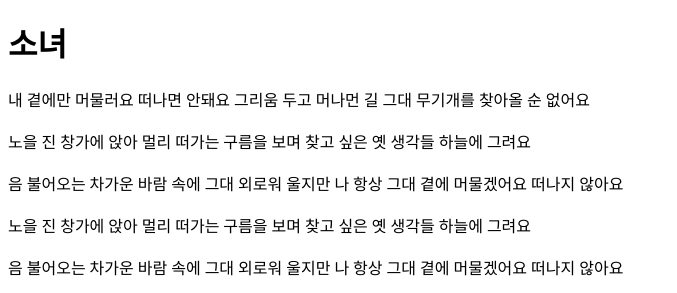
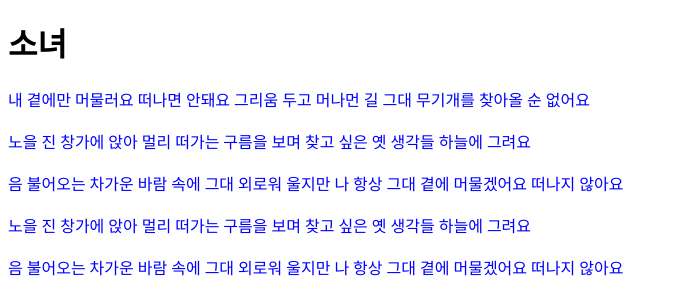
Before and after one commit to kangseunggyuu/gitTest, a plain HTML site: page index.html in a window 1280 px wide. Shown: the part 810-1103 px from the top of the page, without its empty margins (0-677 px from the left). Drawn offline with Linux system fonts and the light colour scheme; grey boxes are pictures that could not be loaded.

Commit message:
p태그에 font설정

```diff
--- a/index.html
+++ b/index.html
@@ -9,6 +9,10 @@
             width: 600px;
             height: 800px;
             object-fit: cover;
+        }
+        p{
+            font-family: '맑은 고딕';
+            color: blue;
         }
     </style>
 </head>
```
